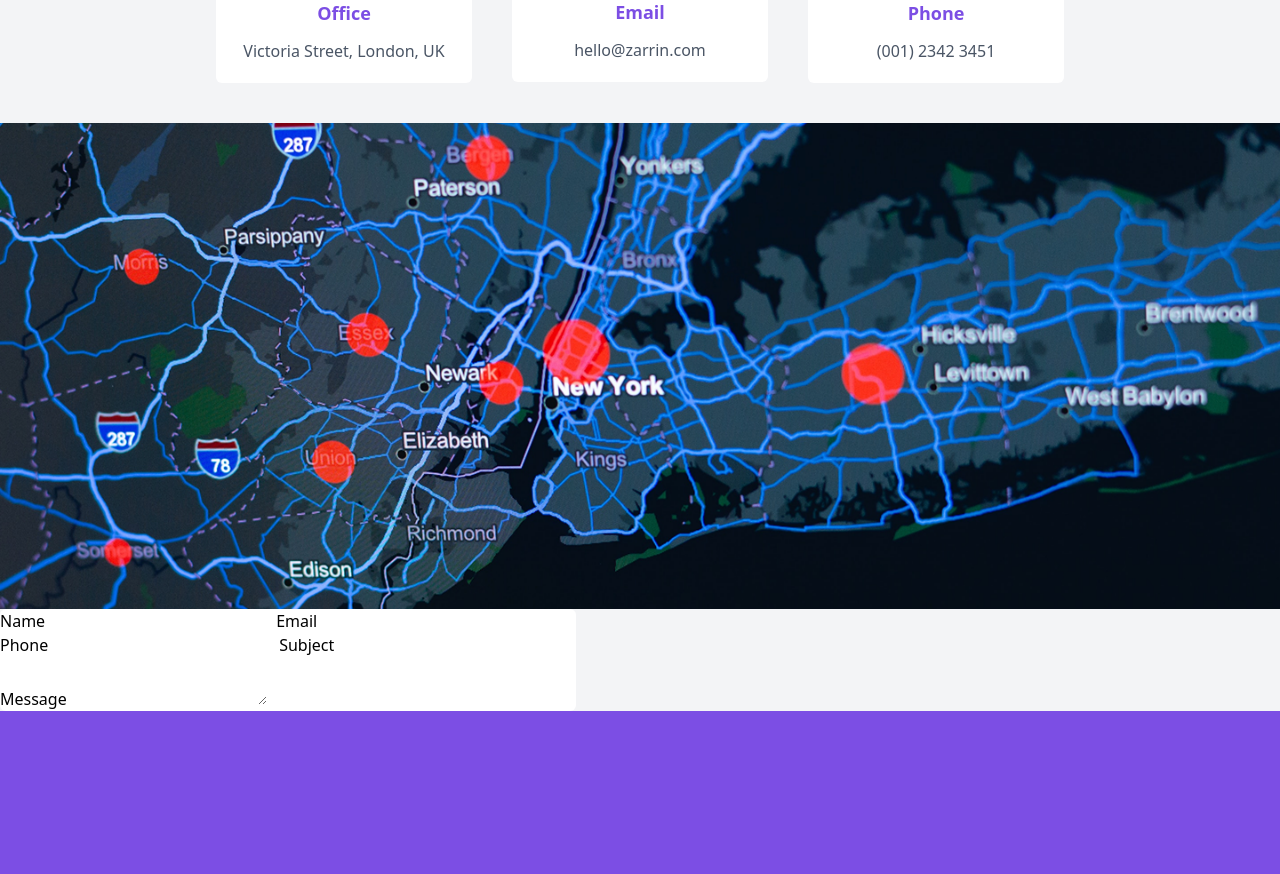
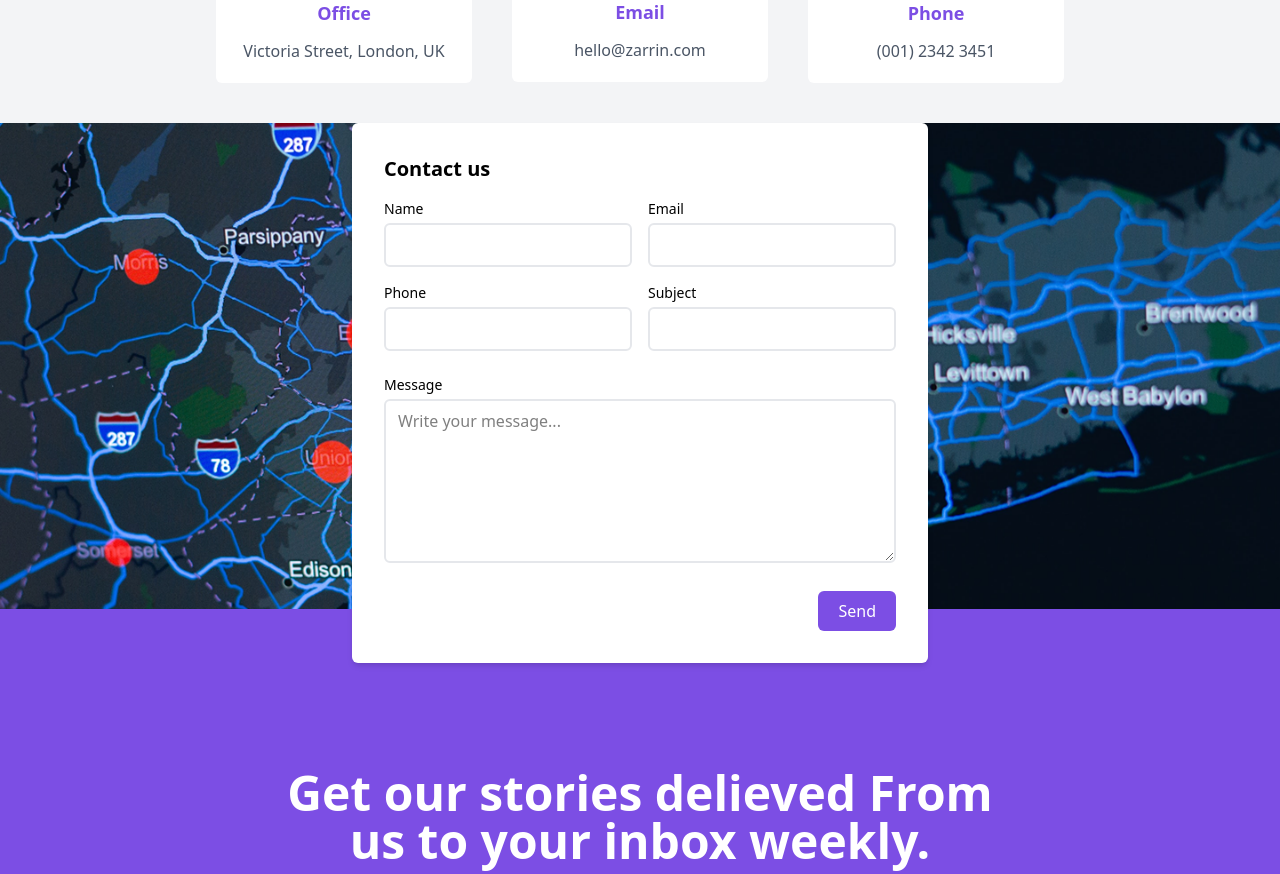
Before and after one commit to adeenajaweid96/Blog-Website, a React (Vite) app: page /contact in a window 1280 px wide. Shown: the part 400-1274 px from the top of the page. Built offline with nearby package versions, Linux system fonts and the light colour scheme.

Commit message:
form added

```diff
--- a/src/Pages/Contact.jsx
+++ b/src/Pages/Contact.jsx
@@ -50,24 +50,102 @@ const Contact = () => {
         </div>
 
 
-<div>
-<img src={map} alt="Map" />
-<div className="bg-white w-[45%] rounded-md h-[80%]">
-  <label htmlFor="">Name</label>
-<input type="text"  />
+<div className="flex flex-col">
+ <img src={map} alt="Map" />
 
-  <label htmlFor="">Email</label>
-<input type="email"  />
+  <div className="w-full flex justify-center absolute ">
+          <form
+            className="bg-white w-full max-w-xl rounded-md shadow-md p-6 md:p-8
+                       flex flex-col gap-4 min-h-[420px]"
+            onSubmit={(e) => e.preventDefault()}
+          >
+            <h2 className="text-xl font-semibold">Contact us</h2>
 
-  <label htmlFor="">Phone</label>
-<input type="number"/>
+            {/* Two-column inputs on md+, stacked on sm */}
+            <div className="grid grid-cols-1 md:grid-cols-2 gap-4">
+              <div className="flex flex-col">
+                <label className="text-sm mb-1">Name</label>
+                <input
+                  type="text"
+                  required
+                  className="w-full rounded-md border-2 border-gray-200 outline-none px-3 py-2 focus:border-gray-400"
+                />
+              </div>
 
-  <label htmlFor="">Subject</label>
-<input type="text"  />
-<label htmlFor="">Message</label>
-<textarea name="message" id=""></textarea>
+              <div className="flex flex-col">
+                <label className="text-sm mb-1">Email</label>
+                <input
+                  type="email"
+                  required
+                  className="w-full rounded-md border-2 border-gray-200 outline-none px-3 py-2 focus:border-gray-400"
+                />
+              </div>
+
+              <div className="flex flex-col">
+                <label className="text-sm mb-1">Phone</label>
+                <input
+                  type="tel"
+                  required
+                  className="w-full rounded-md border-2 border-gray-200 outline-none px-3 py-2 focus:border-gray-400"
+                />
+              </div>
+
+              <div className="flex flex-col">
+                <label className="text-sm mb-1">Subject</label>
+                <input
+                  type="text"
+                  required
+                  className="w-full rounded-md border-2 border-gray-200 outline-none px-3 py-2 focus:border-gray-400"
+                />
+              </div>
+            </div>
+
+            <div className="flex flex-col mt-2">
+              <label className="text-sm mb-1">Message</label>
+              <textarea
+                name="message"
+                rows={6}
+                className="w-full resize-y rounded-md border-2 border-gray-200 outline-none px-3 py-2 focus:border-gray-400"
+                placeholder="Write your message..."
+              />
+            </div>
+
+            <div className="mt-3 flex justify-end">
+              <button
+                type="submit"
+                className="px-5 py-2 rounded-md bg-[#7C4EE4] text-white font-medium hover:opacity-95"
+              >
+                Send
+              </button>
+            </div>
+          </form>
+        </div>
 </div>
-</div>
+{/*
+// <div className="bg-white w-[45%] rounded-md h-[60%] flex flex-col justify-center items-center">
+// <div className="col-2">
+//   <label htmlFor="">Name</label><br/>
+// <input type="text" required className="outline-gray-200 border-2 border-gray-200"/>
+
+//   <label htmlFor="">Email</label>
+// <input type="email"  required className="outline-gray-200 border-2 border-gray-200"/>
+// </div>
+// <div className="col-2">
+//   <label htmlFor="">Phone</label>
+// <input type="number" required className="outline-gray-200 border-2 border-gray-200"/>
+
+//   <label htmlFor="">Subject</label>
+// <input type="text" required className="outline-gray-200 border-2 border-gray-200" />
+// </div>
+// <label htmlFor="">Message</label>
+// <textarea name="message" id=""></textarea>
+// </div>
+// </div> */}
+
+
+
+
+
 
       </div>
     </div>
```
